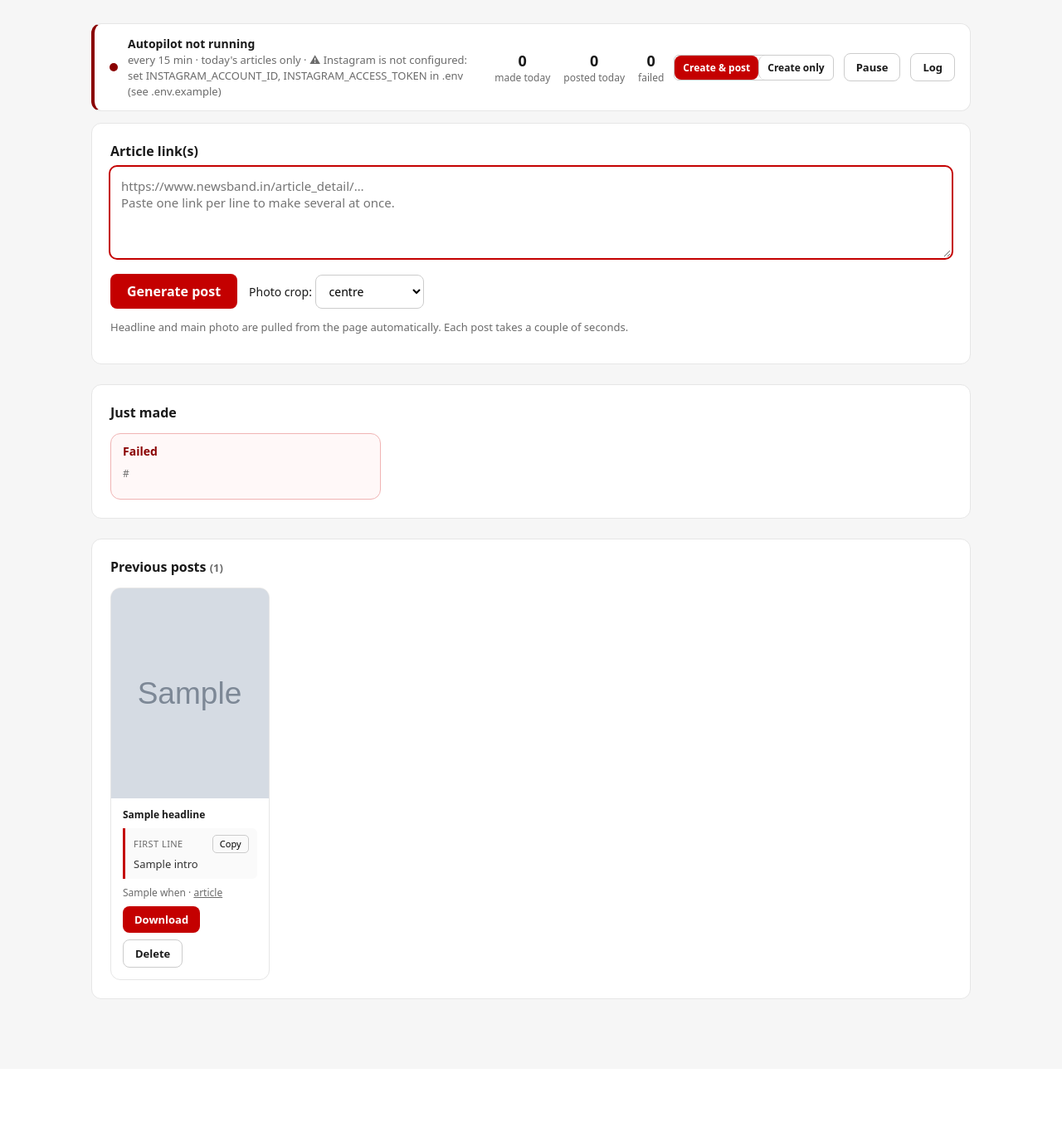
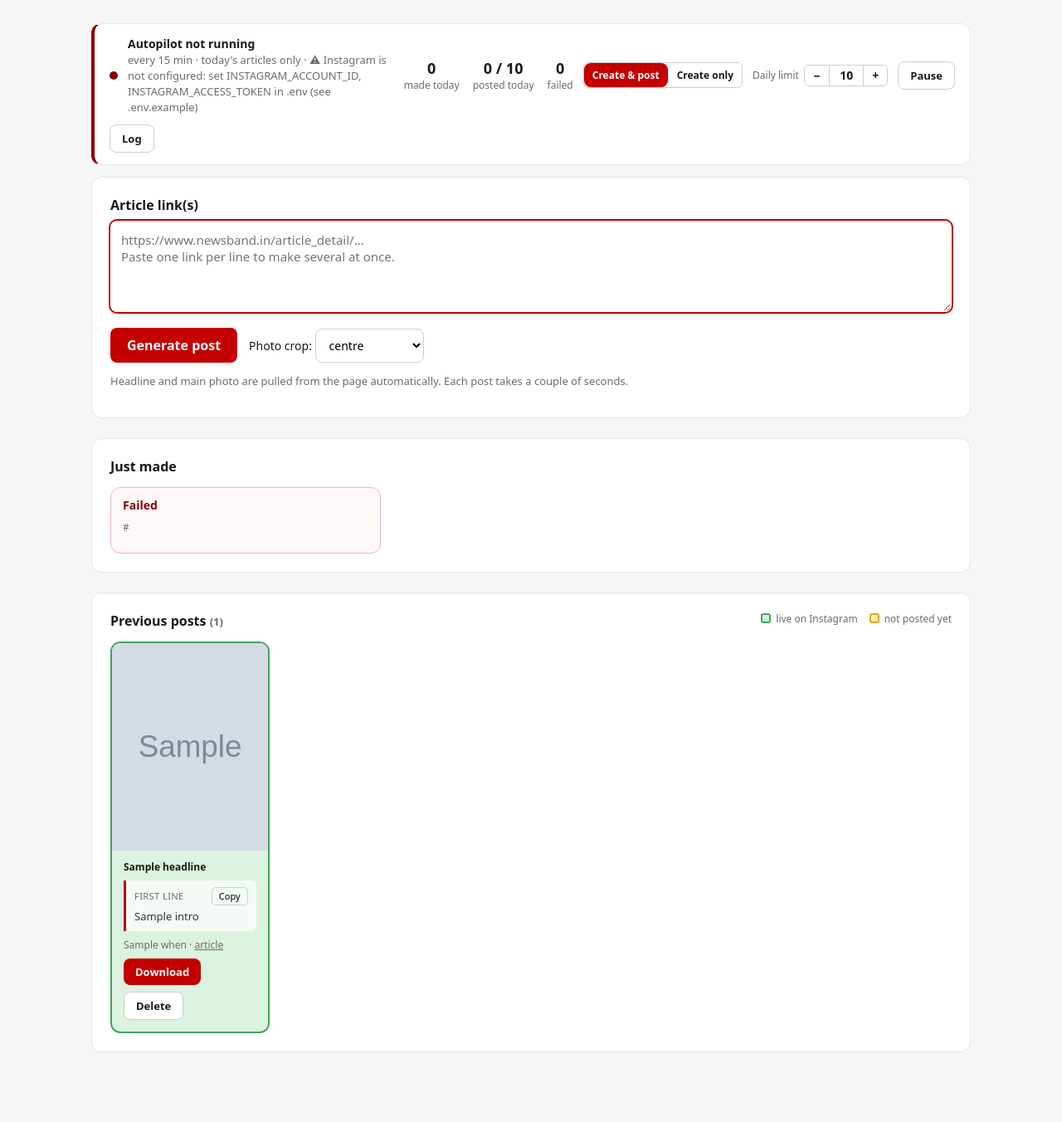
Before and after one commit to Manas236/NB-Automation, a Flask app: template templates/index.html in a window 1280 px wide. Shown: the part 78-1430 px from the top of the page at 83% size. Before the commit the page ends 1282 px from the top, so only its background shows below. Run offline with Flask 3, Linux system fonts and the light colour scheme; the template is opened without the code that fills it: most values are stand-ins (such as "Sample title", 1, 10 or a date in 2020); grey boxes marked "Sample" are stand-in pictures; data that the repository does not hold is empty.

Commit message:
Dashboard: live/not-live card colours, daily limit control, local runs never auto-post
- Cards are green when the post is live on Instagram, yellow otherwise (legend by the gallery)
- Daily limit stepper in the autopilot strip (1-50), saved next to the mode and applied live;
  lowering it takes the newest queued autopilot posts back out, never the one being sent
- python app.py (a local run) always starts in Create only, whatever mode is saved - the
  server does the posting; switching it on locally asks for an extra confirmation
- Autopilot posts left queued are cleared, not sent, when starting paused or in Create only

```diff
--- a/app.py
+++ b/app.py
@@ -142,6 +142,7 @@ _queue = []                      # filenames in click order; [0] is the one bein
 _queue_force = {}                # filename -> force flag it was queued with
 _queue_due = {}                  # filename -> "HH:MM" the worker plans to send it (head only)
 _queue_auto = set()              # filenames the autopilot queued (counted against its daily cap)
+_queue_sending = None            # the filename publish_post() is working on right now, if any
 _queue_lock = threading.Lock()
 _queue_wake = threading.Event()
 _queue_thread = None
@@ -174,24 +175,27 @@ def enqueue_publish(filename, force, prev, auto=False):
     return meta
 
 
-def unqueue_autopilot(reason):
+def unqueue_autopilot(reason, keep=0, again="when auto-posting resumes"):
     """Pause / Create only: take the autopilot's not-yet-sent posts back out of the queue. They
     keep publish=auto and no Instagram block, so drain_pending() queues them again on resume;
-    posts the owner clicked stay queued."""
+    posts the owner clicked stay queued. `keep` = leave the first that many in (a lowered daily
+    limit). The post being sent right now is never touched - it can't be called back."""
     with _queue_lock:
-        mine = [f for f in _queue if f in _queue_auto]
+        mine = [f for f in _queue if f in _queue_auto][keep:]
+    removed = 0
     for f in mine:
         with _queue_lock:
-            if f not in _queue:
+            if f not in _queue or f == _queue_sending:
                 continue
             _queue.remove(f)
             _queue_force.pop(f, None)
             _queue_due.pop(f, None)
             _queue_auto.discard(f)
         update_meta(f[:-4], instagram={})
-    if mine:
-        autopilot.log(f"{reason}: {len(mine)} autopilot post(s) taken out of the queue - "
-                      f"they are queued again when auto-posting resumes")
+        removed += 1
+    if removed:
+        autopilot.log(f"{reason}: {removed} autopilot post(s) taken out of the queue - "
+                      f"they are queued again {again}")
         autopilot.bump_version()
 
 
@@ -238,10 +242,16 @@ def requeue_from_sidecars():
     if not os.path.isdir(META_DIR):
         return
     waiting = []
+    auto_posting = autopilot.POSTING.is_set() and autopilot.ENABLED.is_set()
     for f in os.listdir(META_DIR):
         if not f.endswith(".json"):
             continue
         ig = load_meta(f[:-5] + ".png").get("instagram") or {}
+        if ig.get("status") == "queued" and ig.get("by") == "autopilot" and not auto_posting:
+            # started paused or in Create only (always, on a local run): what unqueue_autopilot()
+            # would have done, instead of letting the worker send it anyway
+            update_meta(f[:-5], instagram={})
+            continue
         if ig.get("status") == "queued" and os.path.exists(os.path.join(OUT_DIR, f[:-5] + ".png")):
             waiting.append((ig.get("queued_at") or "", f[:-5] + ".png", bool(ig.get("media_id")),
                             ig.get("by") == "autopilot"))
@@ -270,6 +280,7 @@ def queue_worker():
     """Send queued posts one at a time, each at least MIN_API_GAP + random jitter after the last
     Instagram API attempt (manual or autopilot). Every outcome lands in the sidecar exactly as
     a direct button publish did, then the page version is bumped so open dashboards redraw."""
+    global _queue_sending
     while True:
         with _queue_lock:
             filename = _queue[0] if _queue else None
@@ -294,6 +305,7 @@ def queue_worker():
                 continue
             force = _queue_force.get(filename, False)
             auto = filename in _queue_auto
+            _queue_sending = filename
         png_path = os.path.join(OUT_DIR, filename)
         stem = filename[:-4]
         who = "autopilot" if auto else "manual"
@@ -305,6 +317,8 @@ def queue_worker():
                           f"{result.get('permalink') or ''}")
         except insta.PacingError as e:          # the autopilot got in first: wait again
             autopilot.log(f"HOLD {filename}: {e}")
+            with _queue_lock:
+                _queue_sending = None
             continue
         except insta.IncompleteError as e:      # lost its caption since it was queued
             update_meta(stem, instagram={})     # back to "not posted", with the reason on the card
@@ -323,6 +337,7 @@ def queue_worker():
         with _queue_lock:
             if _queue and _queue[0] == filename:
                 _queue.pop(0)
+            _queue_sending = None
             _queue_force.pop(filename, None)
             _queue_due.pop(filename, None)
             _queue_auto.discard(filename)
@@ -377,26 +392,39 @@ def instagram_cancel(filename):
 # whole pipeline: sitemap -> scrape -> render -> publish -> the cards below.
 
 _autopilot_stop = threading.Event()
+LOCAL = False   # True when started with `python app.py` (a PC), False under wsgi.py (the server)
 
 
-def autopilot_options():
-    """Settings for the background poller, all overridable from the environment."""
+def autopilot_options(local=False):
+    """Settings for the background poller, all overridable from the environment. A local run
+    always starts in Create only, whatever was saved: the server is the one that auto-posts,
+    and a second copy posting on a PC would put every story on Instagram twice."""
     saved_mode = autopilot.load_mode()   # the mode picked on the dashboard sticks across restarts
+    saved_cap = autopilot.load_day_cap()  # so does the daily limit
+    if local:
+        post = False
+    elif saved_mode is not None:
+        post = saved_mode
+    else:
+        post = os.environ.get("NB_AUTOPOST", "1").strip().lower() not in ("0", "false", "no", "off")
     return autopilot.Options(
         interval=int(os.environ.get("NB_POLL_INTERVAL", autopilot.DEFAULT_INTERVAL)),
-        post=saved_mode if saved_mode is not None else
-             os.environ.get("NB_AUTOPOST", "1").strip().lower() not in ("0", "false", "no", "off"),
+        post=post,
         only_today=os.environ.get("NB_TODAY_ONLY", "1").strip().lower() not in ("0", "false", "no", "off"),
         max_per_poll=int(os.environ.get("NB_MAX_PER_POLL", autopilot.MAX_PER_POLL)),
-        max_per_day=int(os.environ.get("NB_MAX_PER_DAY", autopilot.MAX_PER_DAY)),
+        max_per_day=saved_cap if saved_cap is not None else
+                    int(os.environ.get("NB_MAX_PER_DAY", autopilot.MAX_PER_DAY)),
         min_gap=int(os.environ.get("NB_MIN_GAP_MINUTES",
                                    autopilot.MIN_PUBLISH_GAP // 60)) * 60,
     )
 
 
-def start_autopilot():
+def start_autopilot(local=False):
     """Start the poll loop once, in the process that actually serves requests."""
-    opts = autopilot_options()
+    opts = autopilot_options(local)
+    if local:
+        autopilot.log("local run - started in Create only, nothing is posted automatically "
+                      "(the server does the posting)")
     if os.environ.get("NB_AUTOPILOT", "1").strip().lower() in ("0", "false", "no", "off"):
         autopilot.ENABLED.clear()      # thread still runs, but paused - the UI can resume it
     t = threading.Thread(target=autopilot.run_forever, args=(opts, _autopilot_stop),
@@ -408,20 +436,23 @@ def start_autopilot():
 _background_started = False
 
 
-def start_background():
+def start_background(local=False):
     """Start the autopilot + publish-queue threads. Exactly once per process, and only in the
     process that serves requests: the dev server's reloader child (below) or the single
-    gunicorn worker (wsgi.py). Two copies would race over seen_urls.json and double-post."""
-    global _background_started
+    gunicorn worker (wsgi.py). Two copies would race over seen_urls.json and double-post.
+    `local` = the dev server on a PC: starts in Create only (see autopilot_options)."""
+    global _background_started, LOCAL
     if _background_started:
         return None
     _background_started = True
+    LOCAL = local
     os.makedirs(OUT_DIR, exist_ok=True)
     autopilot.QUEUE = autopilot_enqueue   # Create & post feeds the dashboard's publish queue
-    opts = start_autopilot()
+    opts = start_autopilot(local)
     requeue_from_sidecars()   # manual publishes still waiting when the last process died
     print(f"  autopilot: polling every {opts.interval // 60} min, "
           f"{'auto-posting to Instagram' if opts.post else 'generating posts only'}"
+          f"{' (local run: auto-posting always starts off)' if local else ''}"
           f"{'' if autopilot.ENABLED.is_set() else ' (PAUSED)'}\n", flush=True)
     return opts
 
@@ -439,6 +470,8 @@ def autopilot_status():
     st["generated_today"] = day.get("generated", 0)
     st["configured"] = insta.is_configured()
     st["config_error"] = insta.configuration_error()
+    st["local"] = LOCAL
+    st["cap_min"], st["cap_max"] = autopilot.DAY_CAP_RANGE
     with _queue_lock:                          # the publish queue (manual + autopilot), for the strip
         st["queued"] = len(_queue)
         st["queue_next"] = _queue_due.get(_queue[0], "") if _queue else ""
@@ -474,6 +507,23 @@ def autopilot_mode():
     return jsonify(ok=True, posting=autopilot.POSTING.is_set())
 
 
+@app.route("/autopilot/cap", methods=["POST"])
+def autopilot_cap():
+    """The strip's daily-limit control: {"max_per_day": n} = the most posts the autopilot may
+    publish per IST day (manual clicks are not counted). Takes effect immediately and is
+    remembered. Lowered below what is already queued, the newest autopilot posts come back out
+    of the queue; raised, posts held back by the old limit are queued on the next check."""
+    body = request.get_json(silent=True) or {}
+    try:
+        n = autopilot.set_day_cap(body.get("max_per_day", request.form.get("max_per_day")))
+    except (TypeError, ValueError):
+        return jsonify(ok=False, error="the daily limit must be a whole number"), 400
+    room = max(0, n - autopilot.load_day_state().get("published", 0))
+    unqueue_autopilot(f"daily limit lowered to {n}", keep=room,
+                      again="if the limit is raised again today")
+    return jsonify(ok=True, max_per_day=n)
+
+
 def instagram_view(meta, filename=None):
     """Shape the sidecar's instagram block for the card. Always returns a dict so every card
     shows the Instagram section; `configured` tells the template whether the button is live.
@@ -482,7 +532,9 @@ def instagram_view(meta, filename=None):
     problem = insta.caption_problem(meta)
     return {
         "status": i.get("status") or "not_posted",       # not_posted | queued | published | failed
-        "ready": not problem,                            # has a first line and hashtags to caption it
+        # on Instagram right now: published, or a repost queued/failed while the earlier one stays up
+        "live": i.get("status") == "published" or bool(i.get("media_id")),
+        "ready": not problem,                           # has a first line and hashtags to caption it
         "not_ready": problem,                            # why it cannot be posted yet
         "queue_pos": queue_position(filename) if filename else 0,
         "due": _queue_due.get(filename, "") if filename else "",
@@ -570,7 +622,8 @@ if __name__ == "__main__":
     else:
         # Only in the reloader's child: the parent just watches files, and two autopilot loops
         # would race each other over seen_urls.json and publish the same article twice.
-        start_background()
+        # local=True: this is a PC, the server does the posting - start in Create only.
+        start_background(local=True)
     # host 0.0.0.0 = reachable from other machines on the network (no login - trusted LAN only)
     # use_reloader: picks up edits to make_post.py / scrape_post.py without a manual restart.
     # reloader_type="stat" (mtime polling), NOT the default watchdog: this PC has NTFS
--- a/templates/index.html
+++ b/templates/index.html
@@ -14,14 +14,14 @@
   header h1 { font-size:18px; font-weight:600; margin:0; }
   main { max-width:1100px; margin:0 auto; padding:28px 20px 60px; }
   .card { background:#fff; border:1px solid var(--line); border-radius:12px; padding:22px; margin-bottom:24px; }
-  .auto { display:flex; align-items:center; gap:12px; background:#fff; border:1px solid var(--line);
+  .auto { display:flex; flex-wrap:wrap; align-items:center; gap:12px; background:#fff; border:1px solid var(--line);
           border-left:4px solid #1a7f37; border-radius:12px; padding:14px 18px; margin-bottom:14px; }
   .auto.paused { border-left-color:#b58900; } .auto.off { border-left-color:#8a0000; }
   .auto .dot { width:10px; height:10px; border-radius:50%; background:#1a7f37; flex:none; }
   .auto.paused .dot { background:#b58900; } .auto.off .dot { background:#8a0000; }
   .auto.live .dot { animation:pulse 1.2s ease-in-out infinite; }
   @keyframes pulse { 50% { opacity:.25; } }
-  .auto .txt { flex:1; min-width:0; font-size:14px; }
+  .auto .txt { flex:1 1 260px; min-width:0; font-size:14px; }
   .auto .txt b { display:block; }
   .auto .txt .sub { color:var(--muted); font-size:13px; }
   .auto .counts { display:flex; gap:16px; text-align:center; font-size:12px; color:var(--muted); }
@@ -31,6 +31,14 @@
   .auto .mode button + button { border-left:1px solid #ccc; }
   .auto .mode button.on { background:var(--red, #b00000); color:#fff; }
   .auto .mode button:disabled { opacity:.6; cursor:default; }
+  .auto .cap { display:flex; align-items:center; gap:6px; flex:none; font-size:12px; color:var(--muted); }
+  .auto .cap .step { display:flex; border:1px solid #ccc; border-radius:6px; overflow:hidden; }
+  .auto .cap button { background:#fff; color:var(--ink); border:0; padding:5px 10px; font-size:14px; line-height:1; border-radius:0; }
+  .auto .cap button:hover { background:#f0f0f0; }
+  .auto .cap input { width:42px; border:0; border-left:1px solid #ccc; border-right:1px solid #ccc; text-align:center;
+                     font:inherit; font-size:14px; font-weight:600; color:var(--ink); -moz-appearance:textfield; appearance:textfield; }
+  .auto .cap input::-webkit-inner-spin-button, .auto .cap input::-webkit-outer-spin-button { -webkit-appearance:none; margin:0; }
+  .auto .cap.saved input { background:#eaf7ed; }
   .auto-log { display:none; background:#111; color:#d8d8d8; font-size:12px; line-height:1.5; margin:-8px 0 24px;
               padding:14px 18px; border-radius:12px; max-height:260px; overflow:auto; white-space:pre-wrap; }
   .auto-log.open { display:block; }
@@ -52,7 +60,13 @@
   .post .body { padding:12px 14px 14px; display:flex; flex-direction:column; gap:8px; flex:1; }
   .post .title { font-weight:600; font-size:14px; line-height:1.35; }
   .post .meta { color:var(--muted); font-size:12px; }
-  .post .intro, .post .tags { font-size:13px; line-height:1.45; color:#333; background:#fafafa; border-left:3px solid var(--red); padding:8px 10px; border-radius:0 6px 6px 0; }
+  /* green = live on Instagram, yellow = not on Instagram (yet) - renderIg() keeps it current */
+  .post.live { background:#dcf2e1; border:2px solid #3fa557; }
+  .post.notlive { background:#fff0bf; border:2px solid #dcaa16; }
+  .legend { float:right; font-weight:400; font-size:12px; color:var(--muted); display:flex; align-items:center; gap:6px; }
+  .legend i { display:inline-block; width:12px; height:12px; border-radius:3px; }
+  .legend i.live { background:#dcf2e1; border:2px solid #3fa557; } .legend i.notlive { background:#fff0bf; border:2px solid #dcaa16; margin-left:8px; }
+  .post .intro, .post .tags { font-size:13px; line-height:1.45; color:#333; background:rgba(255,255,255,.7); border-left:3px solid var(--red); padding:8px 10px; border-radius:0 6px 6px 0; }
   .post .tags { border-left-color:#e6a800; }
   .post .intro .lbl, .post .tags .lbl { display:flex; justify-content:space-between; align-items:center; gap:6px; font-size:11px; text-transform:uppercase; letter-spacing:.04em; color:var(--muted); margin-bottom:4px; }
   .post .intro button, .post .tags button { background:none; border:1px solid #ccc; border-radius:5px; padding:2px 8px; font:inherit; font-size:11px; cursor:pointer; text-transform:none; letter-spacing:0; }
@@ -74,7 +88,7 @@
   .why td.n { white-space:nowrap; } .why td.s { text-align:right; font-variant-numeric:tabular-nums; }
   .why small { color:var(--muted); }
   .why .box button { padding:7px 14px; font-size:13px; }
-  .post .ig { font-size:13px; line-height:1.45; color:#333; background:#fafafa; border-left:3px solid #c13584; padding:8px 10px; border-radius:0 6px 6px 0; }
+  .post .ig { font-size:13px; line-height:1.45; color:#333; background:rgba(255,255,255,.7); border-left:3px solid #c13584; padding:8px 10px; border-radius:0 6px 6px 0; }
   .post .ig .lbl { display:flex; justify-content:space-between; align-items:center; gap:6px; font-size:11px; text-transform:uppercase; letter-spacing:.04em; color:var(--muted); margin-bottom:4px; }
   .post .ig .st { font-weight:600; }
   .post .ig .st.published { color:#1a7f37; } .post .ig .st.failed { color:#8a0000; } .post .ig .st.busy { color:var(--muted); }
@@ -199,6 +213,14 @@
       <button type="button" id="mode-post" onclick="setMode(true)">Create &amp; post</button>
       <button type="button" id="mode-only" onclick="setMode(false)">Create only</button>
     </span>
+    <span class="cap" id="auto-cap" title="The most posts the autopilot publishes to Instagram per day. Posts you send with the button are not counted.">
+      Daily limit
+      <span class="step">
+        <button type="button" onclick="stepCap(-1)" aria-label="Lower the daily limit">−</button>
+        <input type="number" id="cap" min="1" max="50" value="10" onchange="saveCap()" aria-label="Posts per day">
+        <button type="button" onclick="stepCap(1)" aria-label="Raise the daily limit">+</button>
+      </span>
+    </span>
     <button type="button" class="btn-ghost btn-sm" id="auto-btn" onclick="toggleAuto()">Pause</button>
     <button type="button" class="btn-ghost btn-sm" onclick="document.getElementById('auto-log').classList.toggle('open')">Log</button>
   </div>
@@ -229,7 +251,7 @@
     <div class="results">
       {% for r in results %}
         {% if r.ok %}
-        <div class="post">
+        <div class="post {{ 'live' if r.instagram.live else 'notlive' }}">
           <a href="{{ url_for('output_file', filename=r.file) }}" target="_blank">
             <img src="{{ url_for('output_file', filename=r.file) }}" alt="">
           </a>
@@ -266,10 +288,11 @@
 
   {% if gallery %}
   <div class="card">
-    <h2>Previous posts <span class="hint">({{ gallery|length }})</span></h2>
+    <h2>Previous posts <span class="hint">({{ gallery|length }})</span>
+      <span class="legend"><i class="live"></i>live on Instagram <i class="notlive"></i>not posted yet</span></h2>
     <div class="gallery">
       {% for g in gallery %}
-      <div class="post">
+      <div class="post {{ 'live' if g.instagram.live else 'notlive' }}">
         <a href="{{ url_for('output_file', filename=g.file) }}" target="_blank">
           <img src="{{ url_for('output_file', filename=g.file) }}" alt="" loading="lazy">
         </a>
@@ -327,6 +350,9 @@
       st.innerHTML += '<div class="reason">Not ready: ' + esc(ig.not_ready) + ' — re-generate this post from its article link.</div>';
       row.innerHTML = '<span class="hint">Cannot post — ' + esc(ig.not_ready) + '</span>';
     }
+    const card = box.closest('.post');
+    card.classList.toggle('live', !!ig.live);
+    card.classList.toggle('notlive', !ig.live);
   }
   async function cancelQueued(btn) {
     const box = btn.closest('.ig'), file = box.dataset.file;
@@ -356,10 +382,11 @@
     else { st.innerHTML = '<div class="st failed">Status: Failed</div><div class="reason">Reason: ' + esc(data.error || 'unknown error') + '</div>'; btn.disabled = false; }
   }
   // ---- autopilot strip: live status, and reload the page when it has made/posted something ----
-  let autoVersion = null, autoBusy = false;
+  let autoVersion = null, autoBusy = false, autoLocal = false;
   async function refreshAuto() {
     let s;
     try { s = await (await fetch('/autopilot/status')).json(); } catch (e) { return; }
+    autoLocal = !!s.local;
     const box = document.getElementById('auto');
     box.className = 'auto' + (!s.running ? ' off' : (!s.enabled ? ' paused' : (s.current !== 'idle' ? ' live' : '')));
     document.getElementById('auto-head').textContent =
@@ -375,12 +402,16 @@
     if (s.next_publish && s.enabled) bits.push('holding a post until ' + s.next_publish);
     if (s.queued) bits.push(s.queued + ' post' + (s.queued > 1 ? 's' : '') + ' queued to Instagram (2–3 min apart)' + (s.queue_next ? ', next at about ' + s.queue_next : ''));
     if (s.only_today) bits.push("today's articles only");
+    if (s.local) bits.push('local copy on this PC — auto-posting is off every time it starts');
     if (s.config_error) bits.push('⚠ ' + s.config_error);
     else if (s.last_error) bits.push('⚠ ' + s.last_error);
     document.getElementById('auto-sub').textContent = bits.join(' · ');
     document.getElementById('auto-gen').textContent = s.generated_today || 0;
-    document.getElementById('auto-pub').textContent = s.published_today || 0;
+    document.getElementById('auto-pub').textContent = (s.published_today || 0) + (s.max_per_day ? ' / ' + s.max_per_day : '');
     document.getElementById('auto-fail').textContent = s.failed || 0;
+    const cap = document.getElementById('cap');
+    if (s.cap_min) { cap.min = s.cap_min; cap.max = s.cap_max; }
+    if (s.max_per_day && capTimer === null && document.activeElement !== cap) cap.value = s.max_per_day;
     document.getElementById('auto-btn').textContent = s.enabled ? 'Pause' : 'Resume';
     const log = document.getElementById('auto-log');
     if (s.log && s.log.length) { const stick = log.scrollTop + log.clientHeight >= log.scrollHeight - 20;
@@ -397,10 +428,37 @@
     refreshAuto();
   }
   async function setMode(post) {
-    if (post && !confirm('Create & post: every new article will be published to Instagram by itself, one post per slot. Switch on?')) return;
+    if (post && !confirm(autoLocal
+        ? 'This is the LOCAL copy on this PC. The server is already posting automatically, so switching this on here can put the same stories on Instagram twice. Switch on anyway?'
+        : 'Create & post: every new article will be published to Instagram by itself, one post per slot. Switch on?')) return;
     for (const b of document.querySelectorAll('#auto-mode button')) b.disabled = true;
     try { await fetch('/autopilot/mode', {method: 'POST', headers: {'Content-Type': 'application/json'}, body: JSON.stringify({post})}); }
     finally { for (const b of document.querySelectorAll('#auto-mode button')) b.disabled = false; }
+    refreshAuto();
+  }
+  // ---- daily limit: − / + (saved a moment after the last click) or type a number ----
+  let capTimer = null;
+  function stepCap(d) {
+    const cap = document.getElementById('cap');
+    cap.value = Math.min(+cap.max, Math.max(+cap.min, (parseInt(cap.value, 10) || 0) + d));
+    clearTimeout(capTimer);
+    capTimer = setTimeout(saveCap, 700);
+  }
+  async function saveCap() {
+    clearTimeout(capTimer);
+    capTimer = 'saving';   // keeps refreshAuto() from writing the old value back meanwhile
+    const cap = document.getElementById('cap'), n = parseInt(cap.value, 10);
+    if (!n) { capTimer = null; refreshAuto(); return; }
+    try {
+      const r = await (await fetch('/autopilot/cap', {method: 'POST', headers: {'Content-Type': 'application/json'},
+                                                      body: JSON.stringify({max_per_day: n})})).json();
+      if (r.ok) {
+        cap.value = r.max_per_day;
+        const box = document.getElementById('auto-cap');
+        box.classList.add('saved'); setTimeout(() => box.classList.remove('saved'), 1200);
+      }
+    } catch (e) {}
+    capTimer = null;
     refreshAuto();
   }
   refreshAuto();
```
Also changed, not shown: CLAUDE.md (+4 -3 lines), deploy/DEPLOY.md (+1 -1 lines), poll_new_articles.py (+63 -8 lines), README.md, 1 other file.
